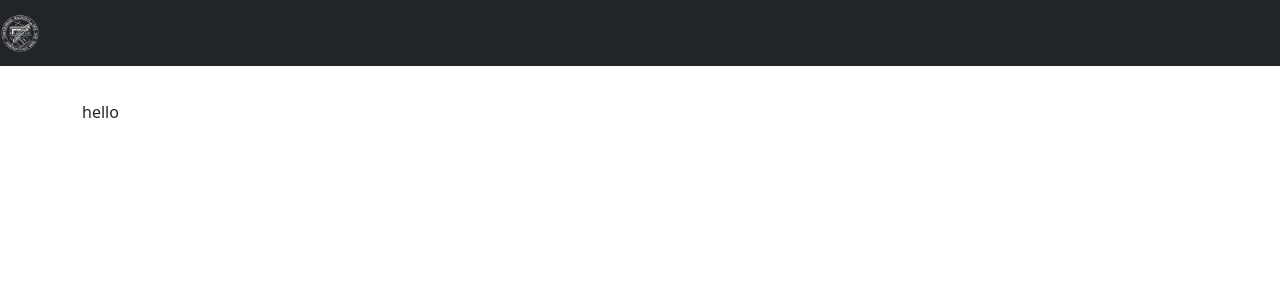
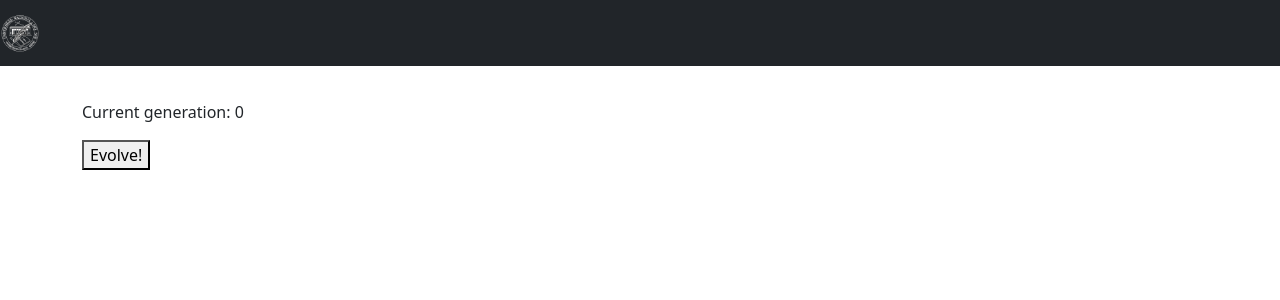
Before and after one commit to matiasmicheletto/dna-solver, a React (Create React App) app in the folder client/: page / in a window 1280 px wide. Shown: the top 300 px of the page. Built offline with nearby package versions, Linux system fonts and the light colour scheme.

Commit message:
GA class model

```diff
--- a/client/package.json
+++ b/client/package.json
@@ -1,8 +1,9 @@
 {
-  "name": "client",
+  "name": "sganode-client",
+  "description": "Simple Genetic Algorithm Educational Dashboard",
   "version": "1.0.0",
   "private": true,
-  "proxy": "http://locakhost:8080",
+  "proxy": "http://localhost:8080",
   "dependencies": {
     "@testing-library/jest-dom": "^5.12.0",
     "@testing-library/react": "^11.2.6",
--- a/client/public/index.html
+++ b/client/public/index.html
@@ -5,39 +5,14 @@
     <link rel="icon" href="%PUBLIC_URL%/favicon.ico" />
     <meta name="viewport" content="width=device-width, initial-scale=1" />
     <meta name="theme-color" content="#000000" />
-    <meta
-      name="description"
-      content="Web site created using create-react-app"
-    />
+    <meta name="description" content="Simple Genetic Algorithm Educational Dashboard"/>
     <link rel="apple-touch-icon" href="%PUBLIC_URL%/logo192.png" />
-    <!--
-      manifest.json provides metadata used when your web app is installed on a
-      user's mobile device or desktop. See https://developers.google.com/web/fundamentals/web-app-manifest/
-    -->
     <link rel="manifest" href="%PUBLIC_URL%/manifest.json" />
-    <!--
-      Notice the use of %PUBLIC_URL% in the tags above.
-      It will be replaced with the URL of the `public` folder during the build.
-      Only files inside the `public` folder can be referenced from the HTML.
 
-      Unlike "/favicon.ico" or "favicon.ico", "%PUBLIC_URL%/favicon.ico" will
-      work correctly both with client-side routing and a non-root public URL.
-      Learn how to configure a non-root public URL by running `npm run build`.
-    -->
-    <title>React App</title>
+    <title>SGA Dashboard</title>
   </head>
   <body>
     <noscript>You need to enable JavaScript to run this app.</noscript>
     <div id="root"></div>
-    <!--
-      This HTML file is a template.
-      If you open it directly in the browser, you will see an empty page.
-
-      You can add webfonts, meta tags, or analytics to this file.
-      The build step will place the bundled scripts into the <body> tag.
-
-      To begin the development, run `npm start` or `yarn start`.
-      To create a production bundle, use `npm run build` or `yarn build`.
-    -->
   </body>
 </html>
--- a/client/src/App.js
+++ b/client/src/App.js
@@ -3,8 +3,12 @@ import {
   Container
 } from "react-bootstrap";
 import TopNavbar from "./components/topnavbar"
+import Dashboard from "./components/dashboard"
 import { container } from "./style"
 import 'bootstrap/dist/css/bootstrap.min.css';
+import GA from './ga';
+
+const ga = new GA();
 
 const App = () => {
   const [isLoading, setIsLoading] = useState(true);
@@ -23,7 +27,7 @@ const App = () => {
         isLoading ?
         <p>loading...</p>
         :
-        <p>hello</p>
+        <Dashboard ga={ga}/>
       }
     </Container>
   );
--- /dev/null
+++ b/client/src/components/dashboard/index.js
@@ -0,0 +1,20 @@
+import React, {useState} from 'react';
+
+const Dashboard = (props) => {
+
+    const [gen, setGen] = useState(0);
+
+    const go = () => {
+        props.ga.evolve();
+        setGen(props.ga.generation);
+    }
+
+    return (
+        <div>
+            <p>Current generation: {gen}</p>
+            <button onClick={go}>Evolve!</button>
+        </div>
+    )
+}
+
+export default Dashboard
--- /dev/null
+++ b/client/src/ga/index.js
@@ -0,0 +1,14 @@
+class GA{
+    constructor(){
+        this.generation = 0;
+        console.log("GA initialized");
+    }
+
+    evolve(){
+        this.generation++;
+        console.log("Current step: "+this.generation);
+        return 0;
+    }
+}
+
+export default GA
--- a/package.json
+++ b/package.json
@@ -1,7 +1,7 @@
 {
   "name": "sganode",
   "version": "1.0.0",
-  "description": "Simple Genetic Algorithm Dashboard",
+  "description": "Simple Genetic Algorithm Educational Dashboard",
   "main": "app.js",
   "scripts": {
     "start": "node app",
```
Also changed, not shown: client/public/manifest.json, client/src/logo.svg (deleted).
